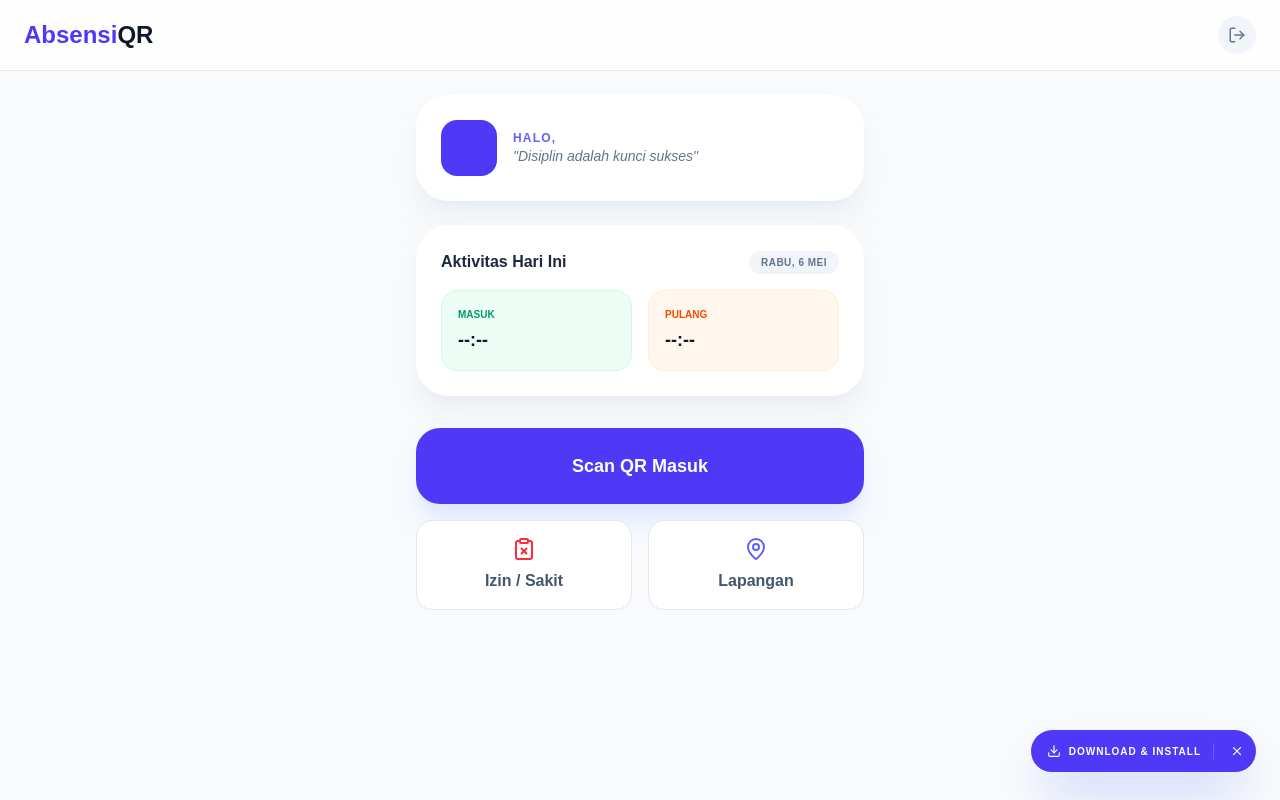
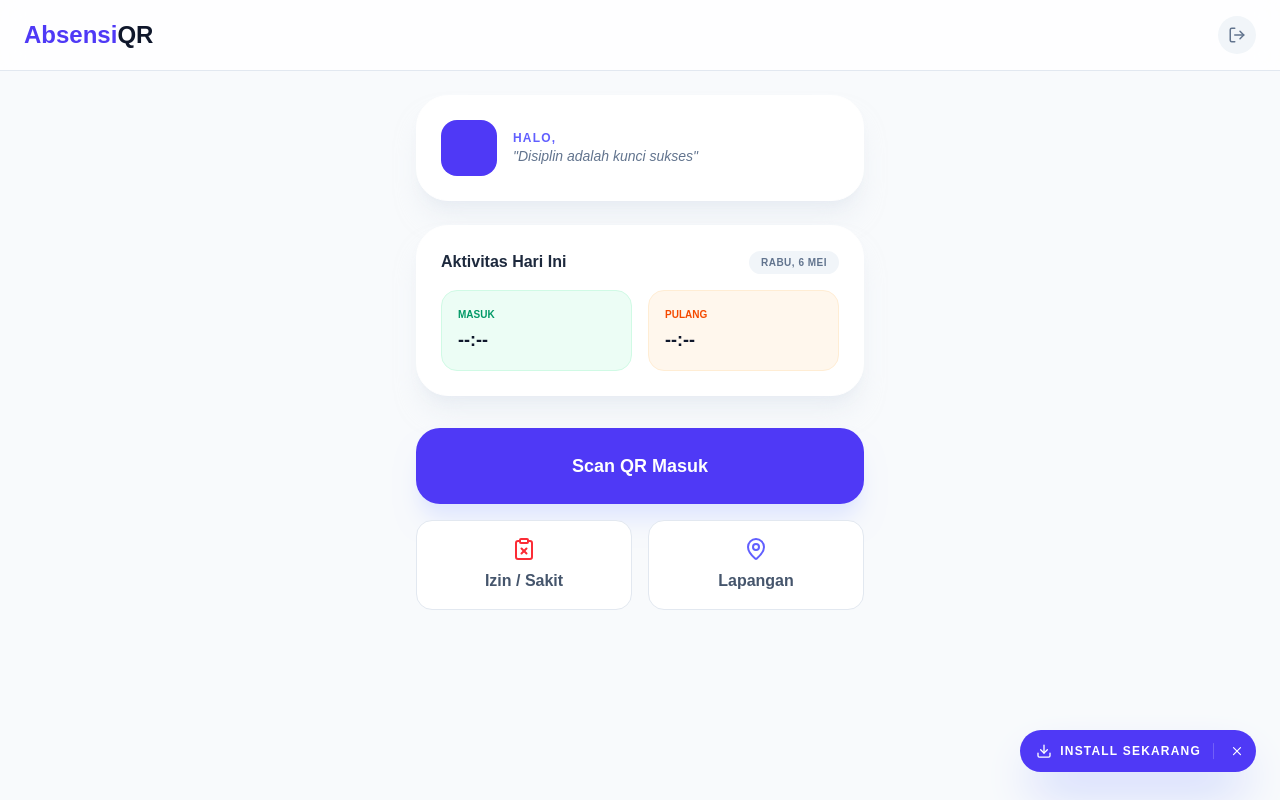
Before and after one commit to yayasanislamdaarussalaam-droid/Absensi, a Next.js app: page / in a window 1280 px wide. Built offline with nearby package versions, Linux system fonts and the light colour scheme; no server answers.

Commit message:
fix: final force pwa install attempt with ultra compatible manifest

```diff
--- a/src/components/InstallPWA.tsx
+++ b/src/components/InstallPWA.tsx
@@ -67,10 +67,10 @@ export const InstallPWA = () => {
       <div className="flex items-center gap-2 bg-indigo-600 text-white pl-4 pr-2 py-2.5 rounded-full shadow-2xl shadow-indigo-300 animate-bounce-slow">
         <button
           onClick={handleInstallClick}
-          className="flex items-center gap-2 text-[10px] font-black uppercase tracking-widest active:scale-95 transition-all"
+          className="flex items-center gap-2 text-xs font-black uppercase tracking-widest active:scale-95 transition-all"
         >
-          <Download size={14} />
-          Download & Install
+          <Download size={16} />
+          INSTALL SEKARANG
         </button>
         <div className="w-[1px] h-4 bg-white/20 mx-1" />
         <button
```
Also changed, not shown: public/manifest.json.
